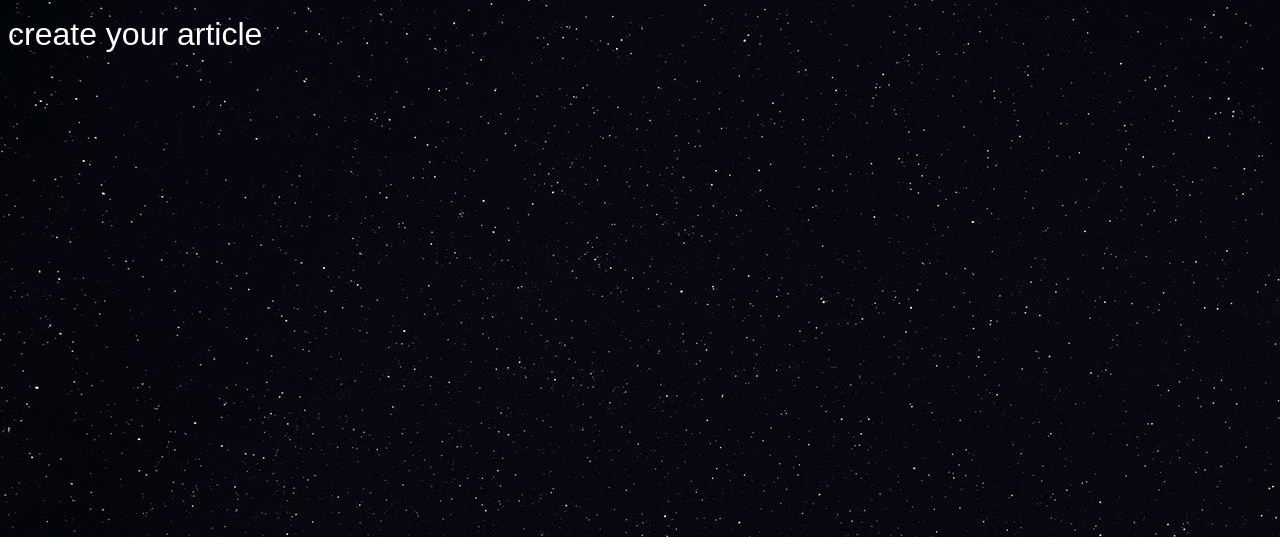
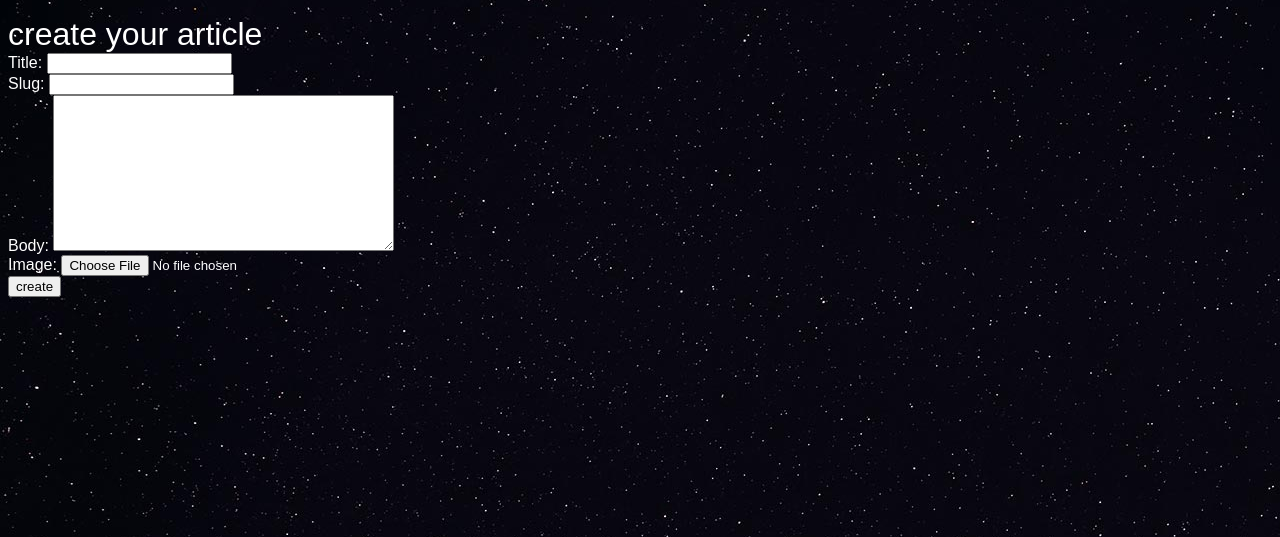
Before and after one commit to anajafizadeh/mydjangoBlog, a Django app: page /articles/create in a window 1280 px wide. Shown: the part 73-610 px from the top of the page. Run offline with Django 5.2, Linux system fonts and the light colour scheme; a user stored in the database is signed in.

Commit message:
create article form submission added

```diff
--- /dev/null
+++ b/articles/forms.py
@@ -0,0 +1,7 @@
+from django import forms
+from . import models
+
+class CreateArticle(forms.ModelForm):
+    class Meta:
+        model = models.Article
+        fields = ['title', 'slug', 'body', 'image']
--- a/articles/models.py
+++ b/articles/models.py
@@ -1,5 +1,5 @@
 from django.db import models
-
+from django.contrib.auth.models import User
 
 # Create your models here.
 class Article(models.Model):
@@ -8,6 +8,7 @@ class Article(models.Model):
     body = models.TextField()
     date = models.DateTimeField(auto_now_add=True)
     image = models.ImageField(default='default.jpg', blank=True)
+    author = models.ForeignKey(User, default=None, on_delete=models.CASCADE)
 
     def __str__(self):
         return self.title
--- a/articles/templates/articles/create_article.html
+++ b/articles/templates/articles/create_article.html
@@ -4,5 +4,10 @@
     <h1>
         create your article
     </h1>
+    <form action="{% url 'articles:create' %}" class="site-form" method="post" enctype="multipart/form-data">
+        {{form}}
+        {% csrf_token %}
+        <input type="submit" name="" value="create">
+    </form>
 </div>
 {%endblock%}
--- a/articles/views.py
+++ b/articles/views.py
@@ -1,6 +1,7 @@
-from django.shortcuts import render, HttpResponse
+from django.shortcuts import render, HttpResponse, redirect
 from . import models
 from django.contrib.auth.decorators import login_required
+from . import forms
 
 def articles_list(request):
     articles = models.Article.objects.all().order_by('-date')
@@ -17,4 +18,13 @@ def article_detail(request, slug):
 
 @login_required(login_url="/accounts/login")
 def create_article(request):
-    return render(request, 'articles/create_article.html')
+    if request.method == "POST":
+        form = forms.CreateArticle(request.POST, request.FILES)
+        if form.is_valid:
+            instance = form.save(commit=False)
+            instance.author = request.user
+            instance.save()
+            return redirect('articles:list')
+    else:
+        form = forms.CreateArticle()
+    return render(request, 'articles/create_article.html', {'form':form})
```
Also changed, not shown: articles/migrations/0003_article_author.py (added), db.sqlite3, media/default_ryNi7Pq.jpg (added).
